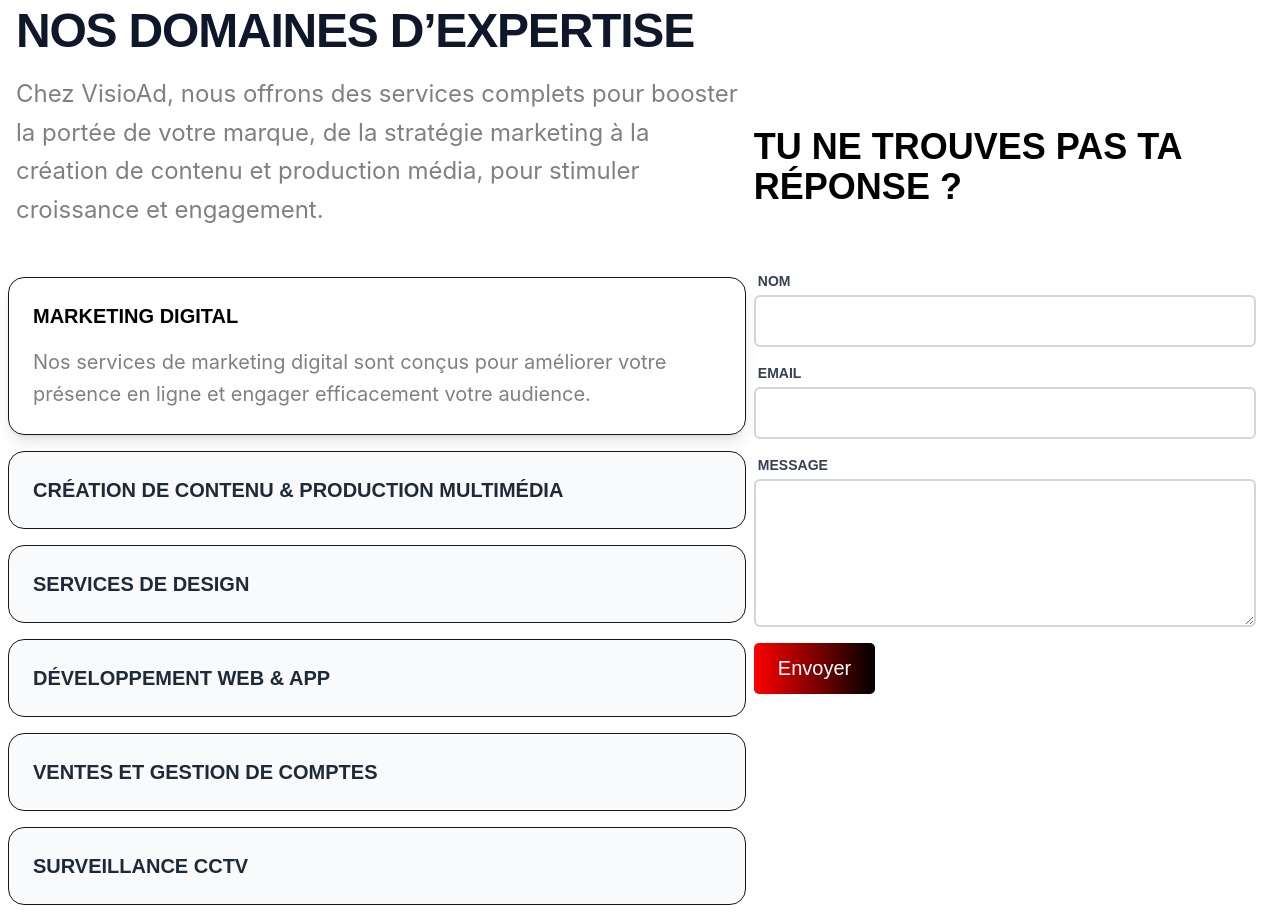
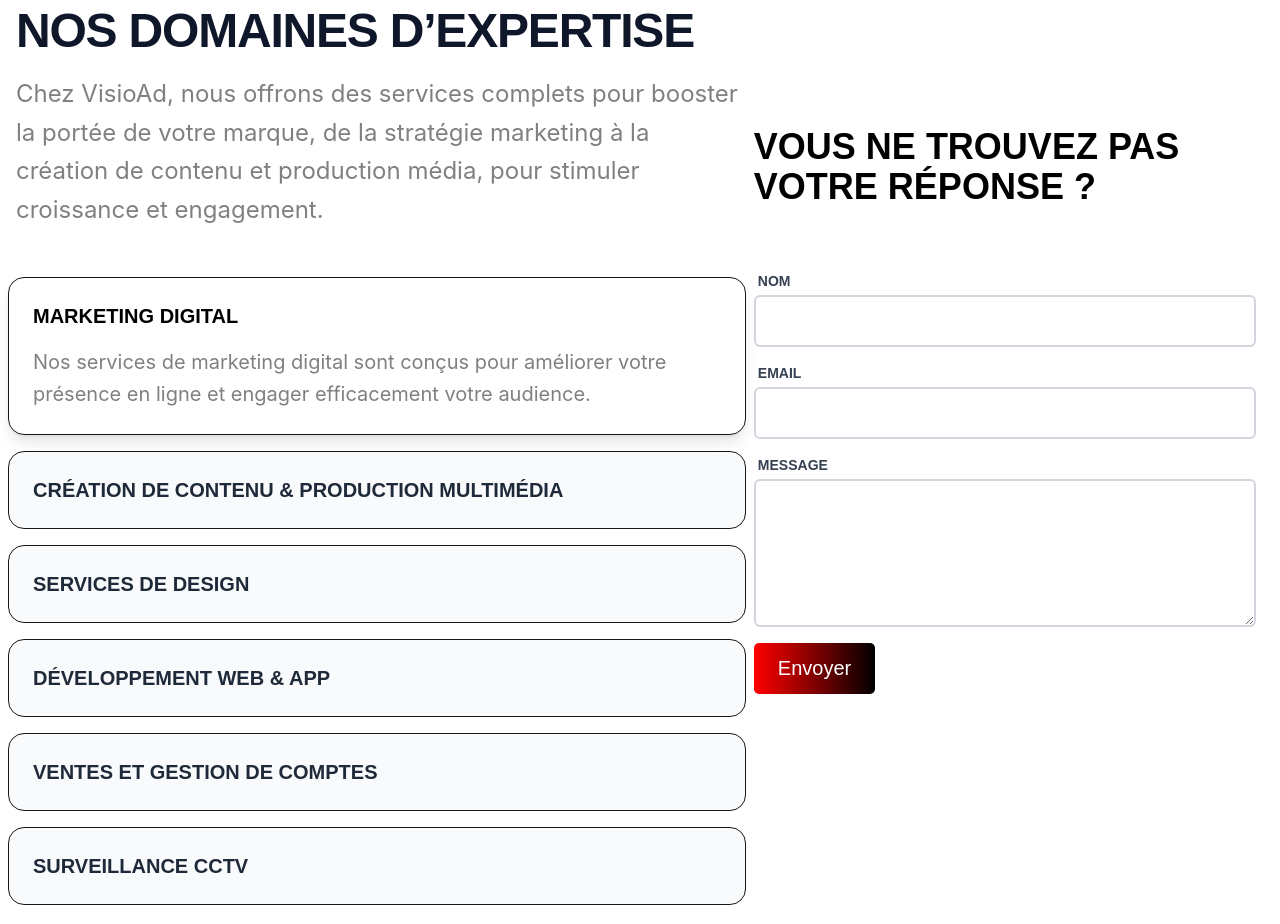
Before and after one commit to mbambee/landingpage, a Next.js app: page / in a window 1280 px wide. Shown: the part 1360-2284 px from the top of the page. Built offline with nearby package versions, Linux system fonts and the light colour scheme.

Commit message:
correction conjugaison

```diff
--- a/app/i18n/LanguageContext.tsx
+++ b/app/i18n/LanguageContext.tsx
@@ -45,7 +45,7 @@ const translations: Record<Lang, Record<string, string>> = {
     "service.5.title": "Surveillance CCTV",
     "service.5.desc": "Assurez la sécurité avec surveillance CCTV 24/7, alertes en temps réel et accès à distance, partout et à tout moment.",
 
-    "faq.prompt": "Tu ne trouves pas ta réponse ?",
+    "faq.prompt": "Vous ne trouvez pas votre réponse ?",
     "contact.heading": "Contactez-nous",
     "contact.subtitle": "Obtenez un devis gratuit",
     "contact.paragraph": "Discutons de votre projet !Contactez-nous en envoyant un message, et notre équipe vous répondra dans un délai d'un jour ouvré. Que vous ayez des questions ou ayez besoin d'une solution sur mesure, nous sommes là pour vous aider à concrétiser votre vision.",
```
